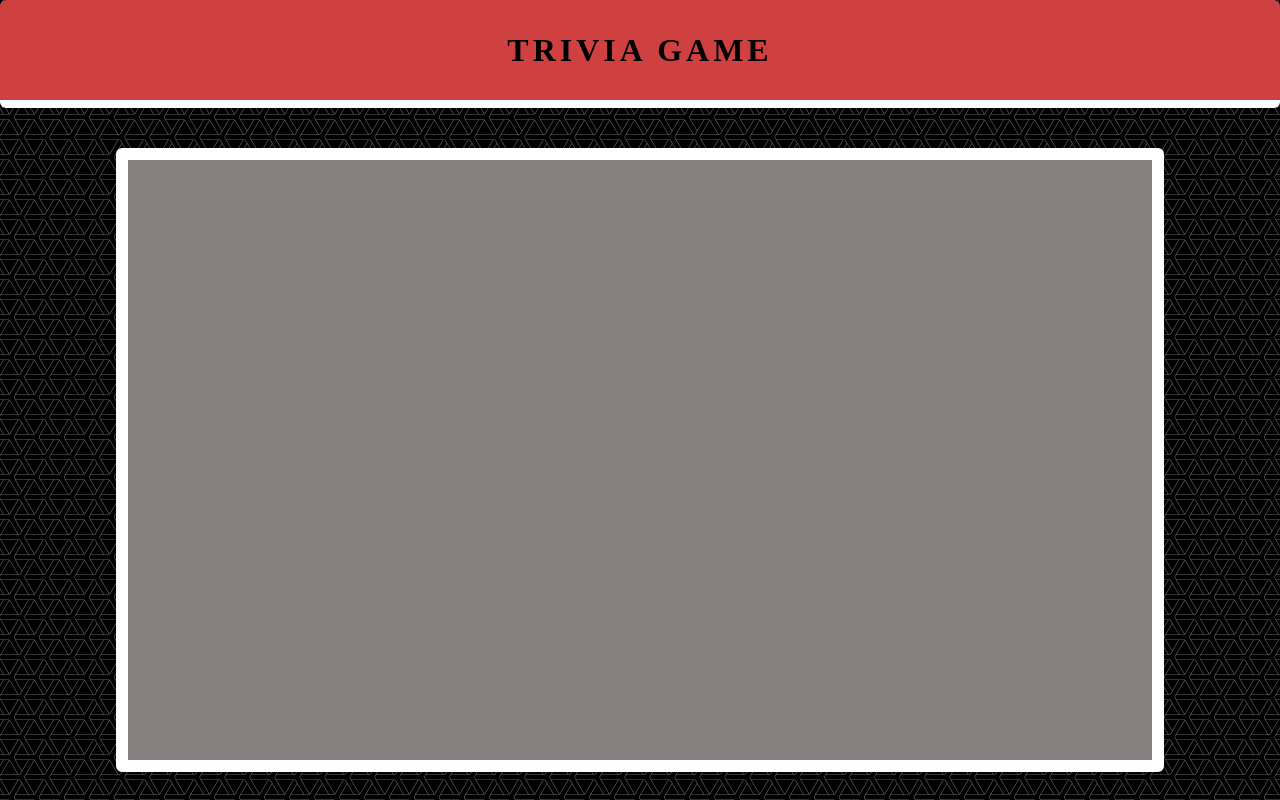
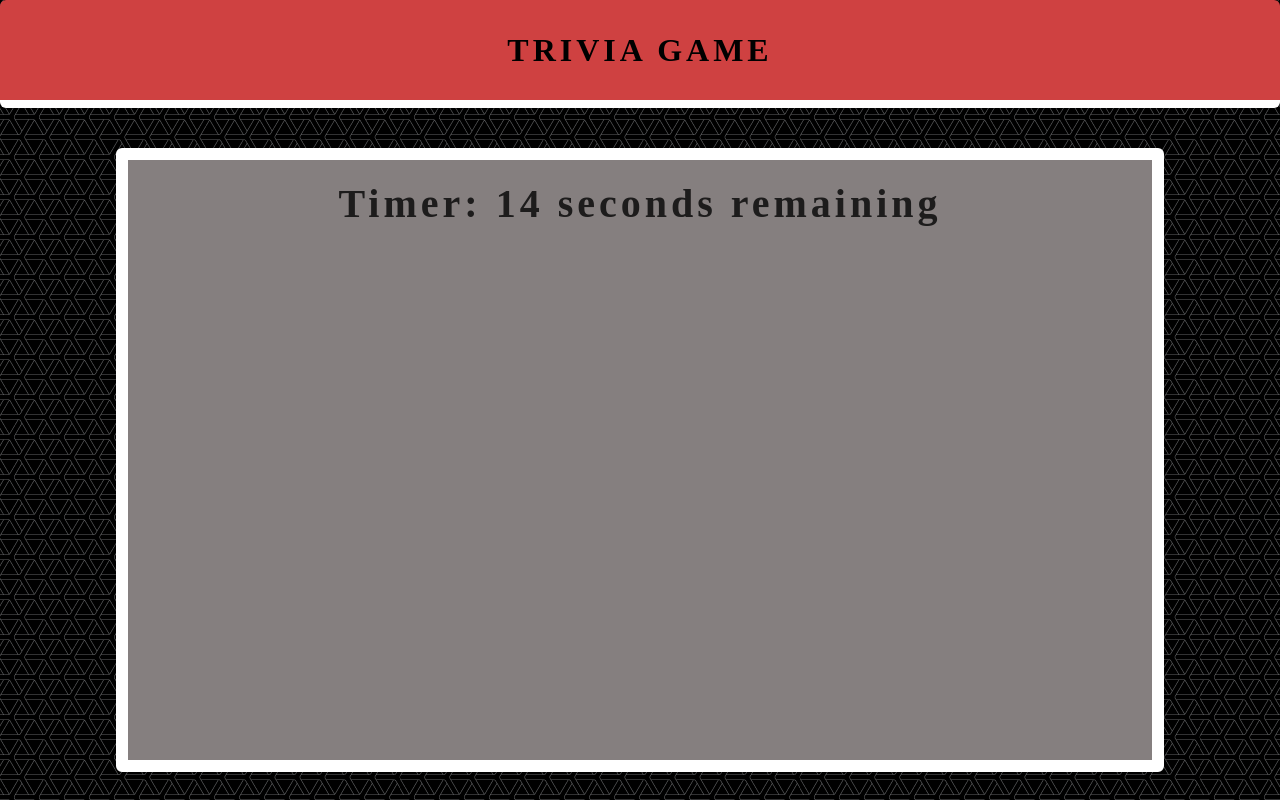
Before and after one commit to bwilson06/Trivia-Game-BW, a plain HTML site: page index.html in a window 1280 px wide. Both pictures are taken after a click on the button "START". Drawn offline with nearby package versions, Linux system fonts and the light colour scheme.

Commit message:
add functional timer using javascript.

```diff
--- a/assets/css/style.css
+++ b/assets/css/style.css
@@ -57,3 +57,13 @@
     background-color: black;
     color: white;
 }
+
+#timer{
+    display: flex;
+    justify-content: center;
+    margin-top: 20px;
+    color: rgb(29, 28, 28);
+    letter-spacing: 4px;
+    font-size: 40px;
+    font-weight: bolder;
+}
--- a/assets/javascript/app.js
+++ b/assets/javascript/app.js
@@ -1,10 +1,22 @@
 $(document).ready(function(){
-
-    let startButton = $("#start-button")
+    var counter = 16
+    var timer = $("#timer")
+    var startButton = $("#start-button")
 
     startButton.on("click", function(){
+        setInterval(timeIt, 1000);
+        function timeIt(){
+            counter--;
+            timer.text(`Timer: ${counter} seconds remaining`)
+        }
         alert('YOOOO')
-        $(".container").html("")
-    });
+        $(".trivia-header").html("")
+        $("#start-button").remove()
+
+
+        });
+
+
+
 
 });
--- a/index.html
+++ b/index.html
@@ -13,6 +13,7 @@
         <h1 class="header">TRIVIA GAME</h1>
     </div>
     <div class="container">
+        <div id="timer"></div>
         <h1 class="trivia-header">TOTALLY TRIVIAL TRIVIA!</h1>
 <button id="start-button">START</button>
     </div>
```
